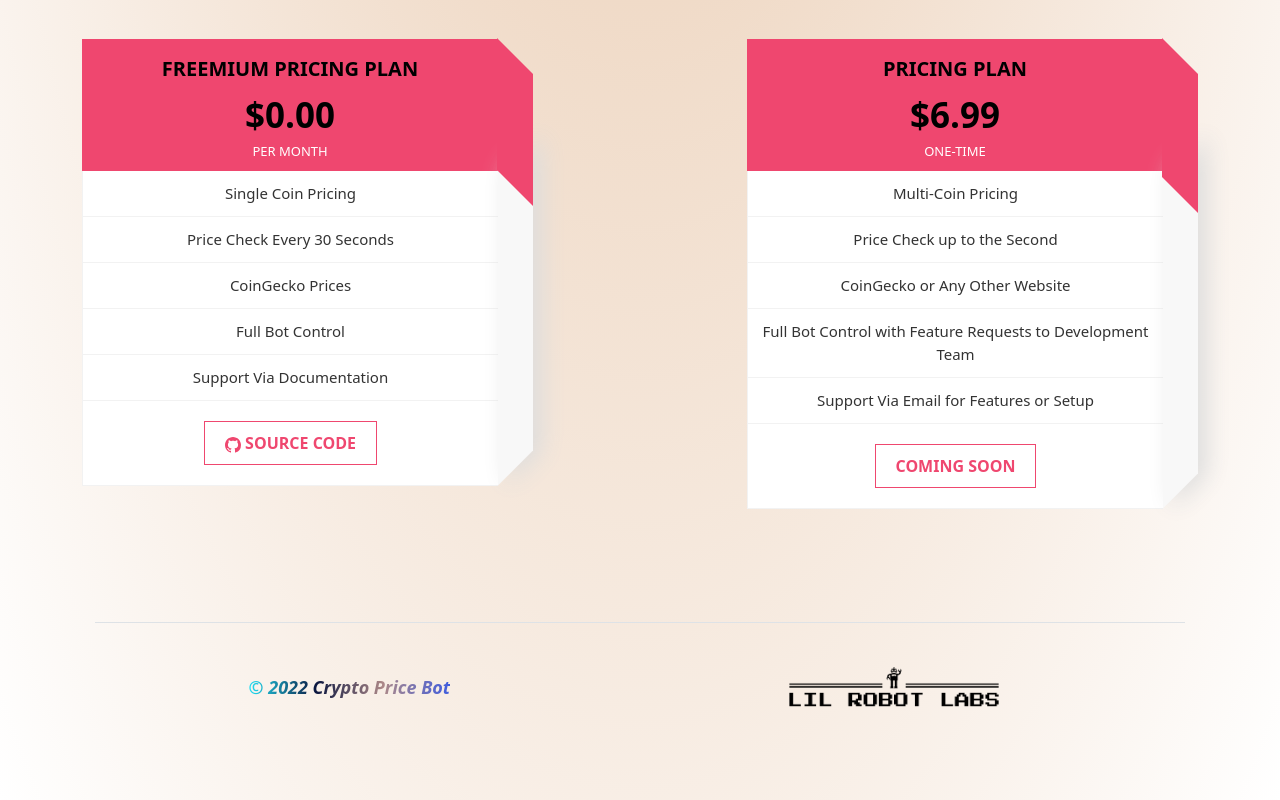
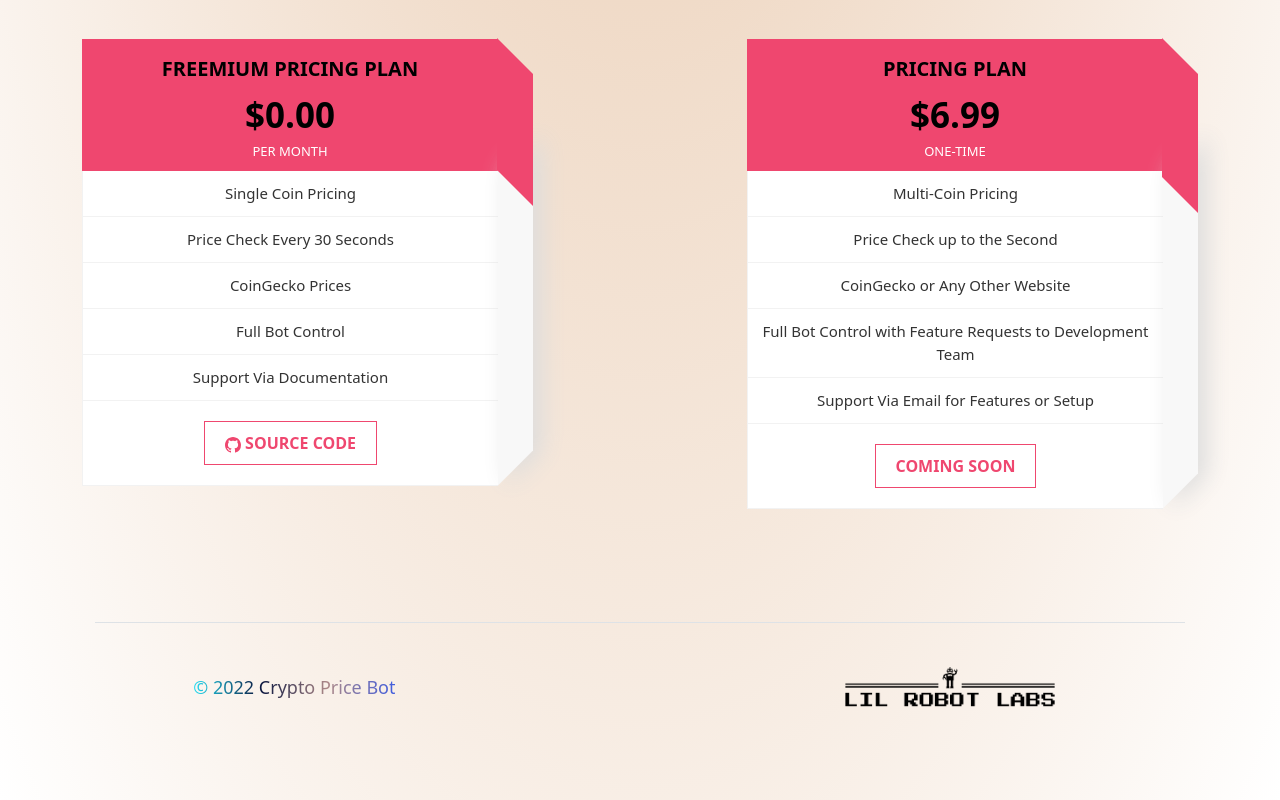
Before and after one commit to mcooper7649/CoinGecko-Bot-React, a React (Create React App) app: page / in a window 1280 px wide. Shown: the part 2589-3389 px from the top of the page. Built offline with nearby package versions, Linux system fonts and the light colour scheme.

Commit message:
update footer w/ copyright

```diff
--- a/src/App.css
+++ b/src/App.css
@@ -237,8 +237,6 @@ h1 {
 
 .copyright {
   font-size: 18px;
-  font-weight: 900;
-  font-style: oblique;
   background: linear-gradient(to right, #21def3, #0b163f, #ac8888, #405dde);
   -webkit-text-fill-color: transparent;
   -webkit-background-clip: text;
--- a/src/components/Footer.jsx
+++ b/src/components/Footer.jsx
@@ -6,6 +6,7 @@ const Footer = () => {
           <span className="row mb-3 mb-md-0 copyright">
             © 2022 Crypto Price Bot
           </span>
+          <span></span>
           <img className="brand" src="bw-brand.webp" alt="developer" />
         </div>
       </footer>
```
